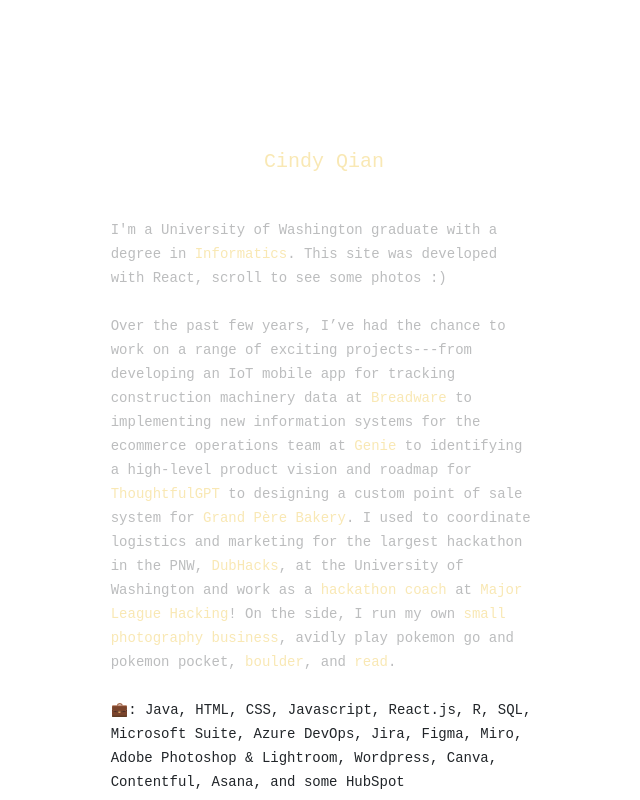
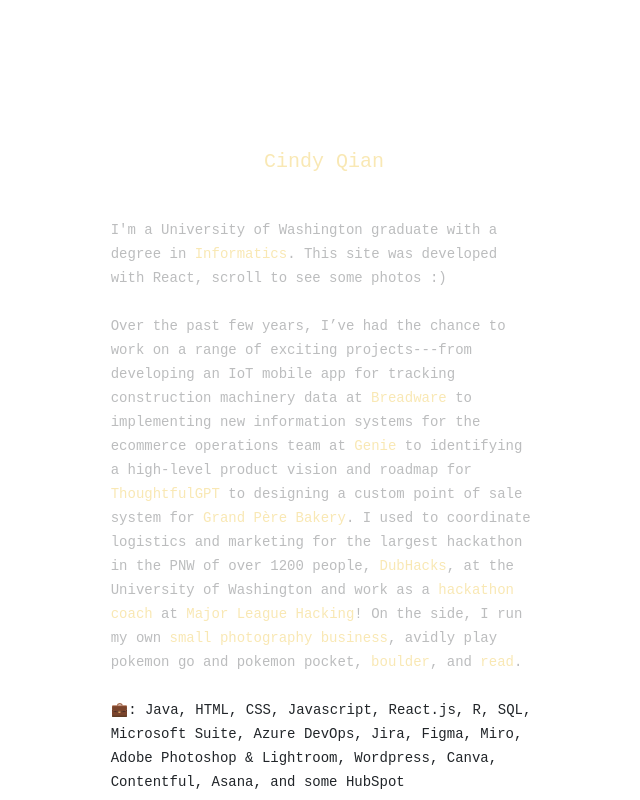
Before and after one commit to cindyqian/cindyqsite, a React (Create React App) app: page /TechnicalPortfolio in a window 1280 px wide. Shown: the top 800 px of the page, without its empty margins (316-956 px from the left). Built offline with nearby package versions, Linux system fonts and the light colour scheme.

Commit message:
added size of hackathon

```diff
--- a/src/components/TechnicalPortfolio.js
+++ b/src/components/TechnicalPortfolio.js
@@ -166,7 +166,7 @@
               </p>
 
           <p className="text-sm text-left geist-mono inline " id="dubhacks">
-            I used to coordinate logistics and marketing for the largest hackathon in the PNW,
+            I used to coordinate logistics and marketing for the largest hackathon in the PNW of over 1200 people,
                 <ColorfulLink textColor={specialColor} link="https://dubhacks.co" text=" DubHacks"></ColorfulLink>
                 , at the University of Washington&nbsp;
               </p>
```
